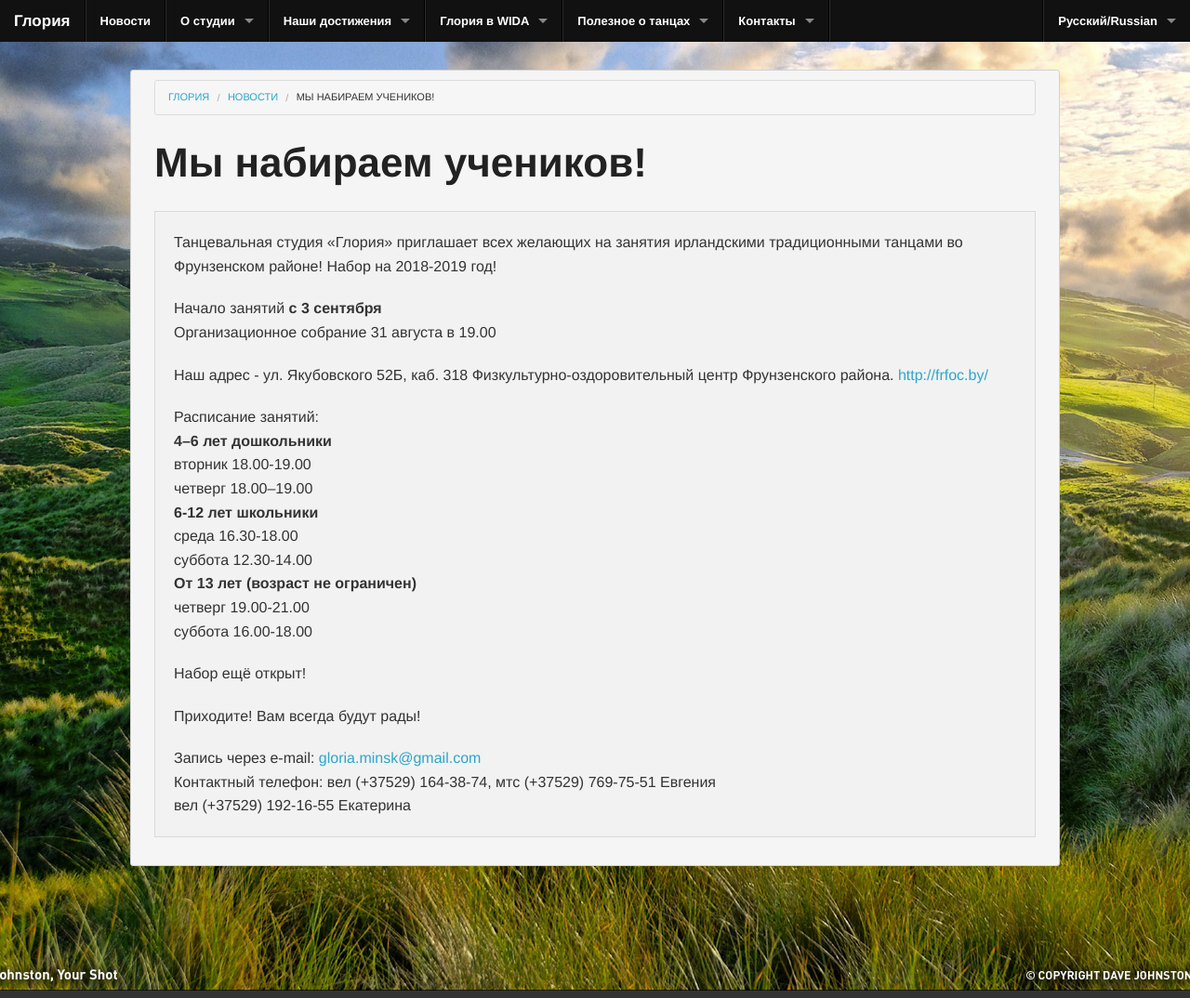
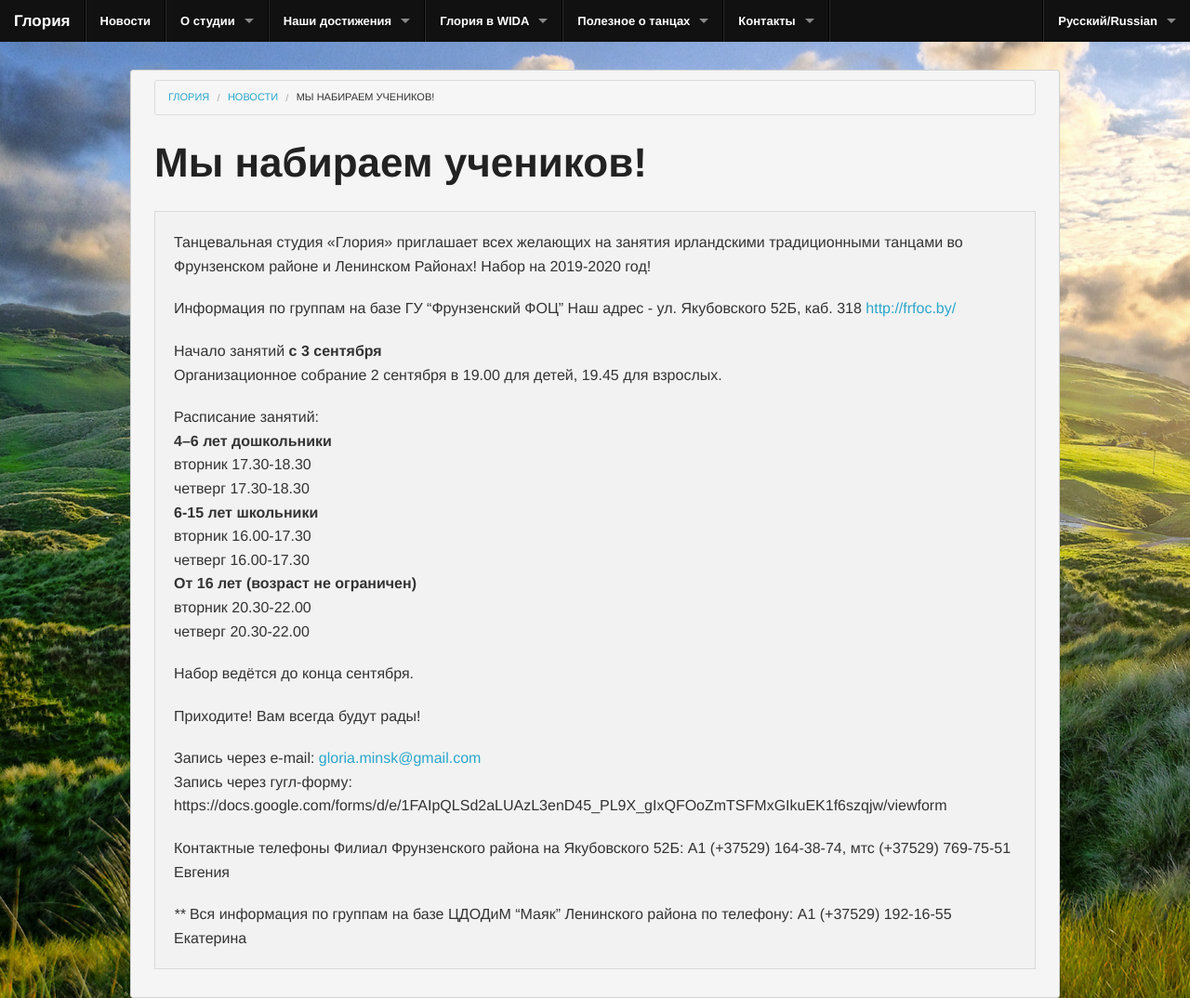
Before and after one commit to gloria-studio/gloria-studio.github.io, a Jekyll site: the page built from _posts/2015-08-26-we-recruit-studens.md, in a window 1280 px wide. Shown: the whole page at 93% size. Built offline with Jekyll 4.4.1, drawn with Linux system fonts in a browser that asks for light colours.

Commit message:
Update 2015-08-26-we-recruit-studens.md

```diff
--- a/_posts/2015-08-26-we-recruit-studens.md
+++ b/_posts/2015-08-26-we-recruit-studens.md
@@ -5,37 +5,35 @@
 published: true
 ---
 
+Танцевальная студия «Глория» приглашает всех желающих на занятия ирландскими традиционными танцами во Фрунзенском районе и Ленинском Районах! Набор на 2019-2020 год!
 
-
-
-
-
-
-
-
-
-Танцевальная студия «Глория» приглашает всех желающих на занятия ирландскими традиционными танцами во Фрунзенском районе! Набор на 2018-2019 год!
+Информация по группам на базе ГУ "Фрунзенский ФОЦ" Наш адрес - ул. Якубовского 52Б, каб. 318
+<http://frfoc.by/>
 
 Начало занятий **с 3 сентября**
-Организационное собрание 31 августа в 19.00
-
-Наш адрес - ул. Якубовского 52Б, каб. 318 Физкультурно-оздоровительный центр Фрунзенского района. <http://frfoc.by/>
+Организационное собрание 2 сентября в 19.00 для детей, 19.45 для взрослых.
 
 Расписание занятий:
 **4--6 лет дошкольники**
-вторник     18.00-19.00
-четверг     18.00--19.00
-**6-12 лет школьники**
-среда       16.30-18.00
-суббота     12.30-14.00
-**От 13 лет (возраст не ограничен)**
-четверг 19.00-21.00
-суббота 16.00-18.00
+вторник     17.30-18.30
+четверг     17.30-18.30
+**6-15 лет школьники**
+вторник     16.00-17.30
+четверг     16.00-17.30
+**От 16 лет (возраст не ограничен)**
+вторник 20.30-22.00
+четверг 20.30-22.00
 
-Набор ещё открыт!
+Набор ведётся до конца сентября.
 
 Приходите! Вам всегда будут рады!
 
 Запись через e-mail: <mailto:gloria.minsk@gmail.com>
-Контактный телефон: вел (+37529) 164-38-74, мтс (+37529) 769-75-51 Евгения
-вел (+37529) 192-16-55 Екатерина
+Запись через гугл-форму:
+https://docs.google.com/forms/d/e/1FAIpQLSd2aLUAzL3enD45_PL9X_gIxQFOoZmTSFMxGIkuEK1f6szqjw/viewform
+
+Контактные телефоны
+Филиал Фрунзенского района на Якубовского 52Б: А1 (+37529) 164-38-74, мтс (+37529) 769-75-51 Евгения
+
+**** Вся информация по группам на базе ЦДОДиМ "Маяк" Ленинского района по телефону:
+А1 (+37529) 192-16-55 Екатерина
```
